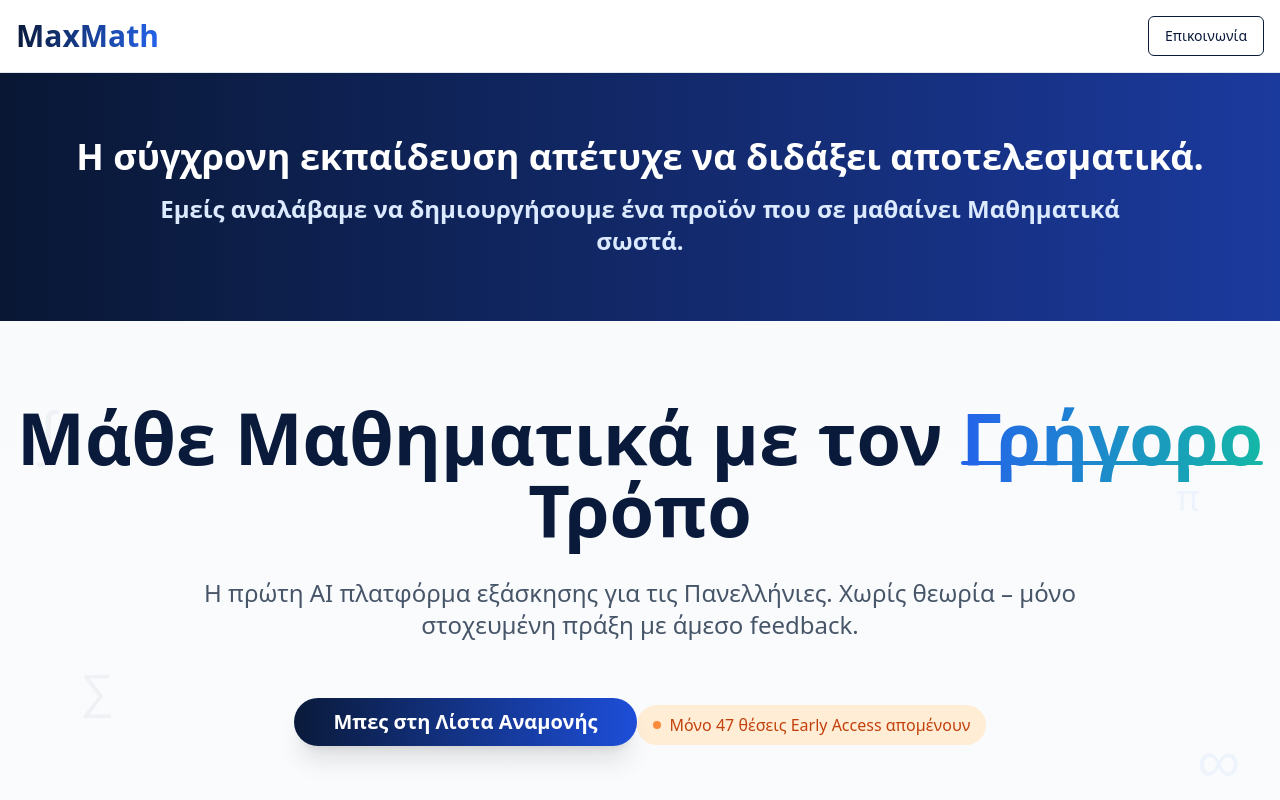
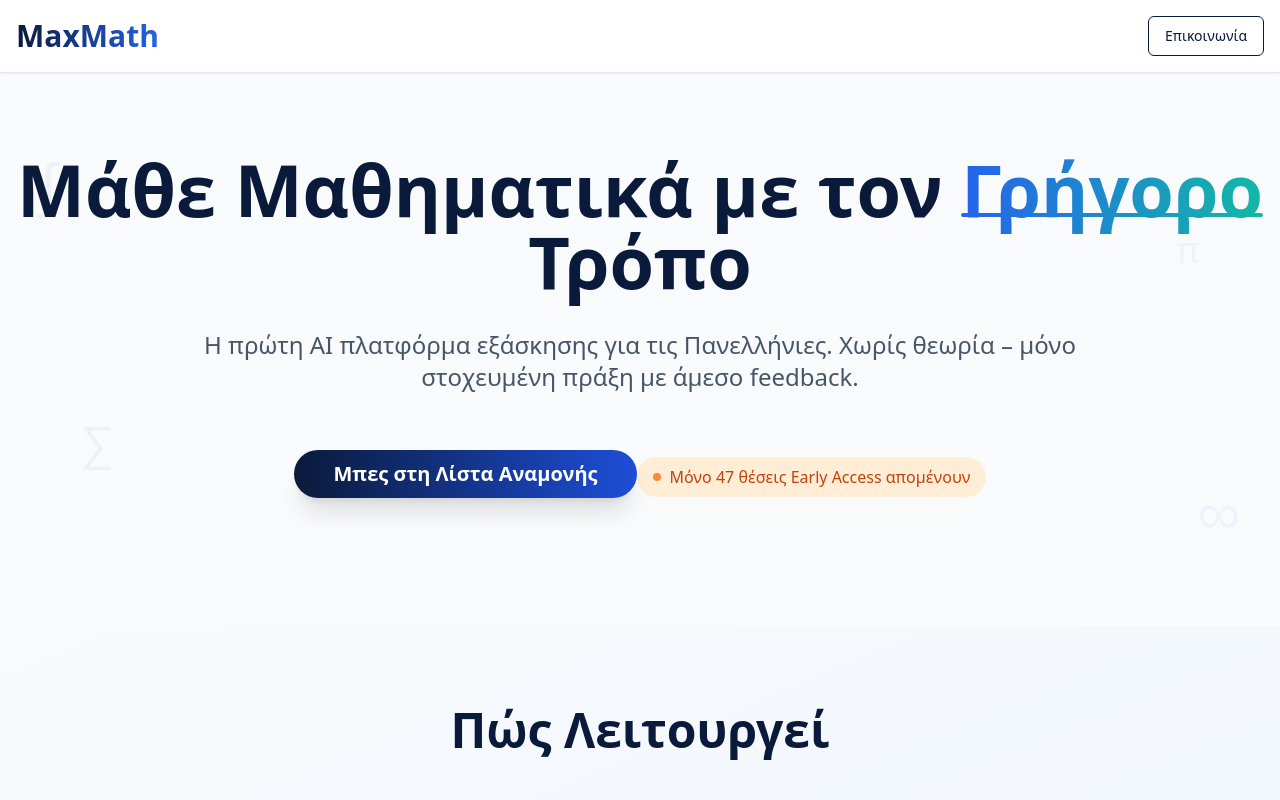
Before and after one commit to Mathitis-boop/maxmath-ai-panellinies, a React (Vite) app: page / in a window 1280 px wide. Shown: the top 800 px of the page. Built offline with nearby package versions, Linux system fonts and the light colour scheme.

Commit message:
Remove mission statement
Remove the mission statement banner from the top of the page.

```diff
--- a/src/pages/Index.tsx
+++ b/src/pages/Index.tsx
@@ -1,4 +1,3 @@
-
 import { useState, useEffect } from "react";
 import { Check, Brain, Target, Zap, Users, Star, ChevronDown } from "lucide-react";
 import { Button } from "@/components/ui/button";
@@ -41,21 +40,6 @@ const Index = () => {
           </div>
         </div>
       </header>
-
-      {/* Mission Statement Banner */}
-      <section className="bg-gradient-to-r from-[#0A1A3A] to-blue-800 py-16 relative overflow-hidden">
-        <div className="absolute inset-0 bg-black/10"></div>
-        <div className="container mx-auto px-4 relative z-10">
-          <div className={`transition-all duration-1000 ${isVisible ? 'opacity-100 translate-y-0' : 'opacity-0 translate-y-5'}`}>
-            <p className="text-2xl md:text-4xl font-bold text-white text-center leading-relaxed max-w-6xl mx-auto">
-              Η σύγχρονη εκπαίδευση απέτυχε να διδάξει αποτελεσματικά.
-            </p>
-            <p className="text-xl md:text-2xl font-semibold text-blue-100 text-center leading-relaxed max-w-5xl mx-auto mt-4">
-              Εμείς αναλάβαμε να δημιουργήσουμε ένα προϊόν που σε μαθαίνει Μαθηματικά σωστά.
-            </p>
-          </div>
-        </div>
-      </section>
 
       {/* Hero Section */}
       <section className="container mx-auto px-4 py-20 text-center relative overflow-hidden">
```
